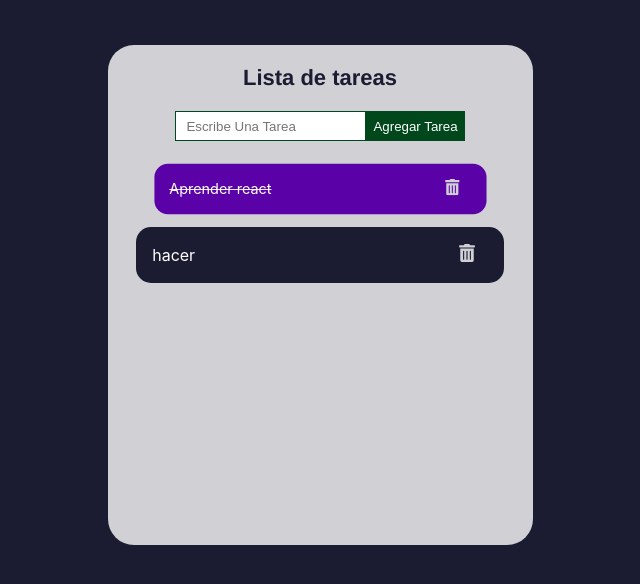
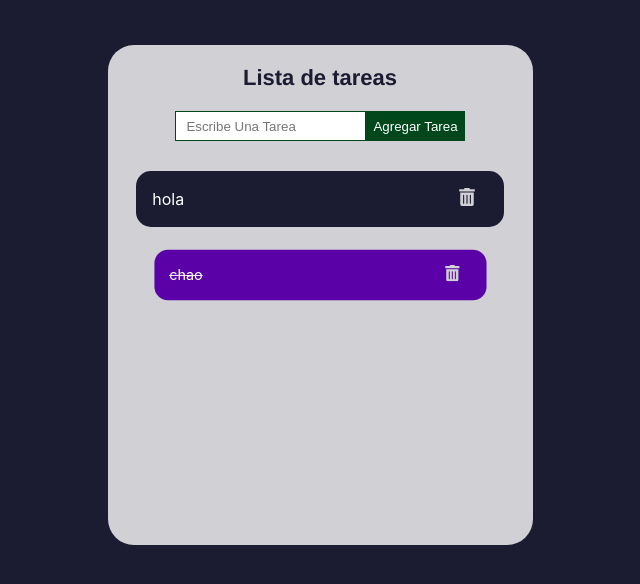
Before and after one commit to JohnRodriguezM/TodoList-Reactjs, a React (Create React App) app: page / in a window 1280 px wide. Shown: the top 584 px of the page, without its empty margins (320-960 px from the left). Built offline with nearby package versions, Linux system fonts and the light colour scheme.

Commit message:
agregada tarea

```diff
--- a/src/App.js
+++ b/src/App.js
@@ -1,7 +1,7 @@
 // importacion de componentes para trabajar
-import Tarea from './components/Tarea'
-import Tareaformulario from './components/Tareaformulario';
 
+
+import MajorTareas from './components/MajorTareas'
 
 import './App.css';
 
@@ -10,11 +10,7 @@ function App() {
     <main className="App">
       <div className='tareas-lista-principal'>
         <h1>Lista de tareas</h1>
-        <Tareaformulario/>
-        <Tarea texto = 'Aprender react'
-          completada = {true}
-        />
-        <Tarea texto = 'hacer'/>
+        <MajorTareas/>
       </div>
     </main>
   );
--- a/src/components/MajorTareas.js
+++ b/src/components/MajorTareas.js
@@ -1,9 +1,59 @@
-import React from 'react'
+import React, { useState } from 'react'
+
+
+
+import Tarea from './Tarea'
+import Tareaformulario from './Tareaformulario'
+
+//importacion componentes de css
+
+import '../stylesheets/Listatareas.css'
 
 export default function MajorTareas() {
-	return (
-		<>
+  const [tareas, setTareas] = useState([
+  {
+    texto: 'hola',
+    completada: false,
+  },
+  {
+    texto: 'chao',
+    completada: true,
+  }
+])
 
-		</>
-	)
+const agregarTareas = tarea => {
+  console.log('tarea agregada')
+  console.log(tarea)}
+
+  return (
+    <>
+      <Tareaformulario
+      agregar = {setTareas}
+      actuales = {tareas} />
+      <div className='tareas-lista'>
+      {/* el lo voy a pasar como un objeto al array */}
+        {
+          tareas.map(function (el, i) {
+            return (
+              <Tarea
+              texto={el.texto}
+              completada = {el.completada}
+              key = {i}
+
+              />
+
+            )
+          })
+        }
+
+
+      </div>
+      {/* <Tarea texto = 'repasar t'
+				completada = {true}
+			/>
+			<Tarea texto = 'repasar t'
+				completada = {false}
+			/> */}
+    </>
+  )
 }
--- a/src/components/Tarea.js
+++ b/src/components/Tarea.js
@@ -2,14 +2,24 @@ import React from 'react'
 import '../stylesheets/Tarea.css'
 import { FaTrashAlt } from 'react-icons/fa';
 
-export default function Tarea({ texto, completada }) {
+// el texto es el valor del elemento
+// el prop completada indica si ya fue completada
+// el prop completarTarea es una funcion que me permite marcar la tarea como completada
+// el prop eliminarTarea es una funcion que me permite elimar la tarea
+export default function Tarea({ id, texto, completada, completarTarea, eliminarTarea }) {
   return (
-    <div className={completada ? ' tarea-contenedor  completada' : 'tarea-contenedor' }>
+    <div
+    // le paso el id para saber que tarea es que voy a marcar como completada
+    onClick={() => completarTarea(id)}
+    className={completada ? ' tarea-contenedor  completada' : 'tarea-contenedor' }>
       <ol className='tarea-texto'>
       {texto}
       </ol>
       <div>
-        <FaTrashAlt className='delete-tareas' />
+        <FaTrashAlt
+         // le paso el id para saber que tarea es que voy a eliminar
+        onClick = {()=> eliminarTarea(id)}
+        className='delete-tareas' />
       </div>
     </div>
   )
--- a/src/components/Tareaformulario.js
+++ b/src/components/Tareaformulario.js
@@ -1,16 +1,37 @@
-import React from 'react'
+import React,{useState} from 'react'
 import '../stylesheets/Tareaform.css'
 
 
 
 export default function Tareaformulario(props) {
+	const [input,setInput] = useState('')
+
+	const handlerCambio = e => {
+		setInput(e.target.value)
+		console.log(e.target.value)
+	}
+
+	const handlerEnvio = e => {
+		const tareaNueva = {
+			id: '123',
+			texto: input,
+		}
+		e.preventDefault();
+		props.agregar([...props.actuales, tareaNueva])
+		return tareaNueva;
+	}
+
+
 	return (
-		<form className="tarea-formulario">
+		<form className="tarea-formulario"
+		onSubmit={handlerEnvio}
+		>
 			<input
 				className="tarea-input"
 				type="text"
 				placeholder="Escribe Una Tarea"
 				name="texto"
+				onChange={handlerCambio}
 			/>
 			<button className="tarea-boton">
 				Agregar Tarea
--- /dev/null
+++ b/src/stylesheets/Listatareas.css
@@ -0,0 +1,6 @@
+.tareas-lista{
+    display: flex;
+    justify-content: center;
+    flex-wrap: wrap;
+    margin-top:15px;
+}
```
